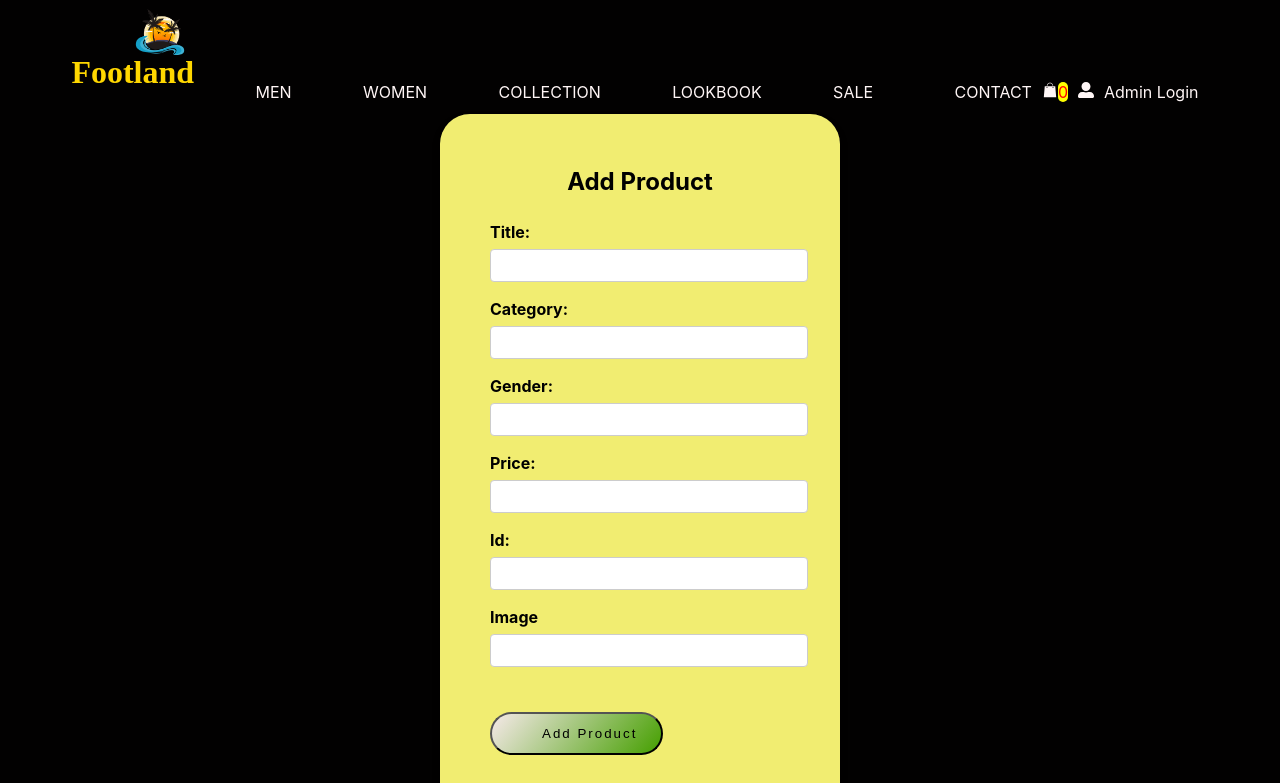
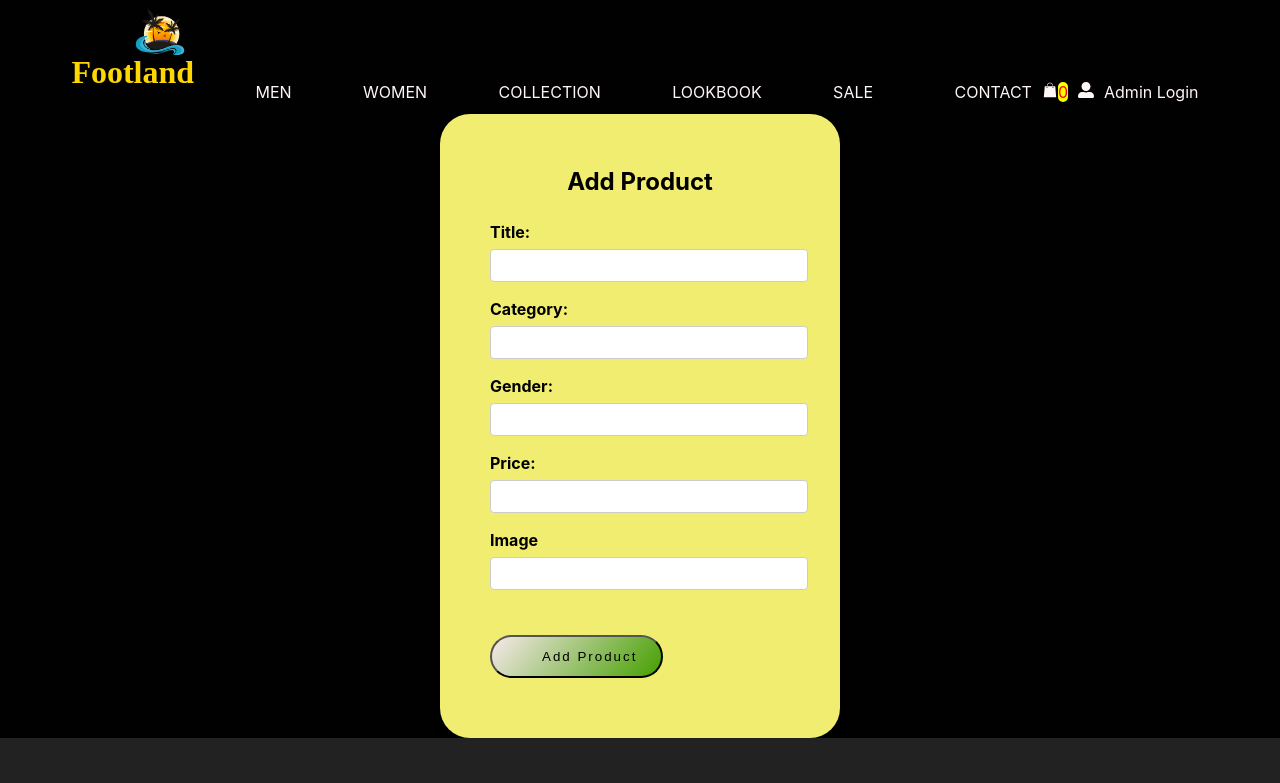
Before and after one commit to sugeshc389/Shoe_shop, a React (Vite) app: page /addproducts in a window 1280 px wide. Shown: the top 783 px of the page. Built offline with nearby package versions, Linux system fonts and the light colour scheme; a web font is replaced by a local one.

Commit message:
admin product Delete button added

```diff
--- a/src/Components/Admin/AddProducts.jsx
+++ b/src/Components/Admin/AddProducts.jsx
@@ -17,10 +17,10 @@ export default function AddProducts() {
         const Category = inputref.current.Category.value
         const Gender = inputref.current.Gender.value
         const Price = inputref.current.Price.value
-        const id = inputref.current.id.value
+
+        const id = Date.now()
         const Image = inputref.current.Image.value
         setMen([...men, { Title, Category, Gender, Price, id, Image }])
-
 
 
         nav('/products')
@@ -71,16 +71,7 @@ export default function AddProducts() {
                             required
                         />
                     </div>
-                    <div className="form-group">
-                        <label htmlFor="password">Id:</label>
-                        <input
-                            className="inpt"
-                            name="id"
-                            type="number"
-                            id="id"
-                            required
-                        />
-                    </div>
+
                     <div className="form-group">
                         <label htmlFor="password">Image</label>
                         <input
--- a/src/Components/Admin/EditProduct.jsx
+++ b/src/Components/Admin/EditProduct.jsx
@@ -15,7 +15,7 @@ export default function EditProduct() {
 
   const [editProduct, setEditProduct] = useState(filteredProduct[0]);
 
-  console.warn(editProduct);
+  console.warn(filteredProduct[0]);
 
 
 
--- a/src/Components/Admin/Products.jsx
+++ b/src/Components/Admin/Products.jsx
@@ -5,19 +5,16 @@ import { useNavigate } from 'react-router-dom';
 
 export default function Products() {
   const data = useContext(footContext);
-  const { addProduct, men } = data;
+  const { addProduct, men,setMen } = data;
   const allProducts = [...men, ...addProduct];
   const nav = useNavigate();
 
+  const deleteItem = (itemId)=>{
+   const removeProduct = men.filter((item)=> item.id !== itemId);
+   setMen(removeProduct)
+  }
 
-  // State to keep track of the item being edited
-  //   const [editItem, setEditItem] = useState(null);
 
-  // Function to handle editing an item
-  //   const handleEdit = (item) => {
-  //     setEditItem(item);
-  //     nav(`/editProduct/${item.id}`); // Navigate to the edit product page
-  //   };
 
   return (
     <>
@@ -52,7 +49,7 @@ export default function Products() {
                 <td>
 
                   <button onClick={() => nav(`/editProduct/${item.id}`)}>Edit</button>
-                  <button>Delete</button>
+                  <button onClick={()=> deleteItem(item.id)}>Delete</button>
                 </td>
               </tr>
             ))}
--- a/src/Components/Body.css
+++ b/src/Components/Body.css
@@ -25,7 +25,7 @@
     margin-top: 30px;
     padding: 12px 24px;
     padding-left: 50px;
-    margin-right: 20px;
+    margin-right: 25px;
     border-radius: 30px;
     letter-spacing: 2px;
     background: linear-gradient(130deg, rgb(246, 233, 233), rgb(69, 159, 0));
--- a/src/Components/ViewProduct.jsx
+++ b/src/Components/ViewProduct.jsx
@@ -71,7 +71,7 @@ export default function ViewProduct() {
                   <div className="cart mt-4 align-items-center">
 
                     {/* <Link to={`/cart/${item.id}`}> */}
-                      <button onClick={() => addToCart(item)} className="btn btn-danger text-uppercase mr-2 px-4">Add to cart</button>
+                      <button onClick={() => addToCart(item)} >Add to cart</button>
 
 
                     {/* </Link> */}
```
